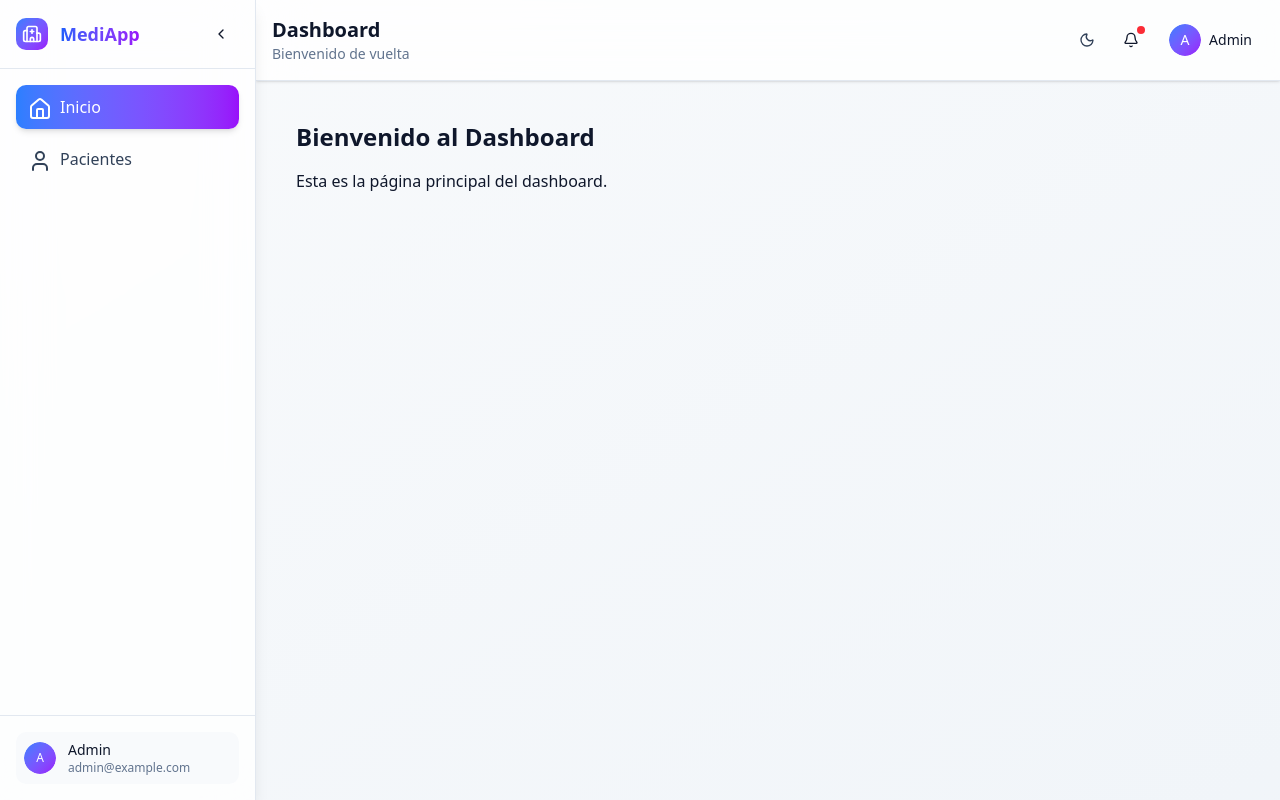
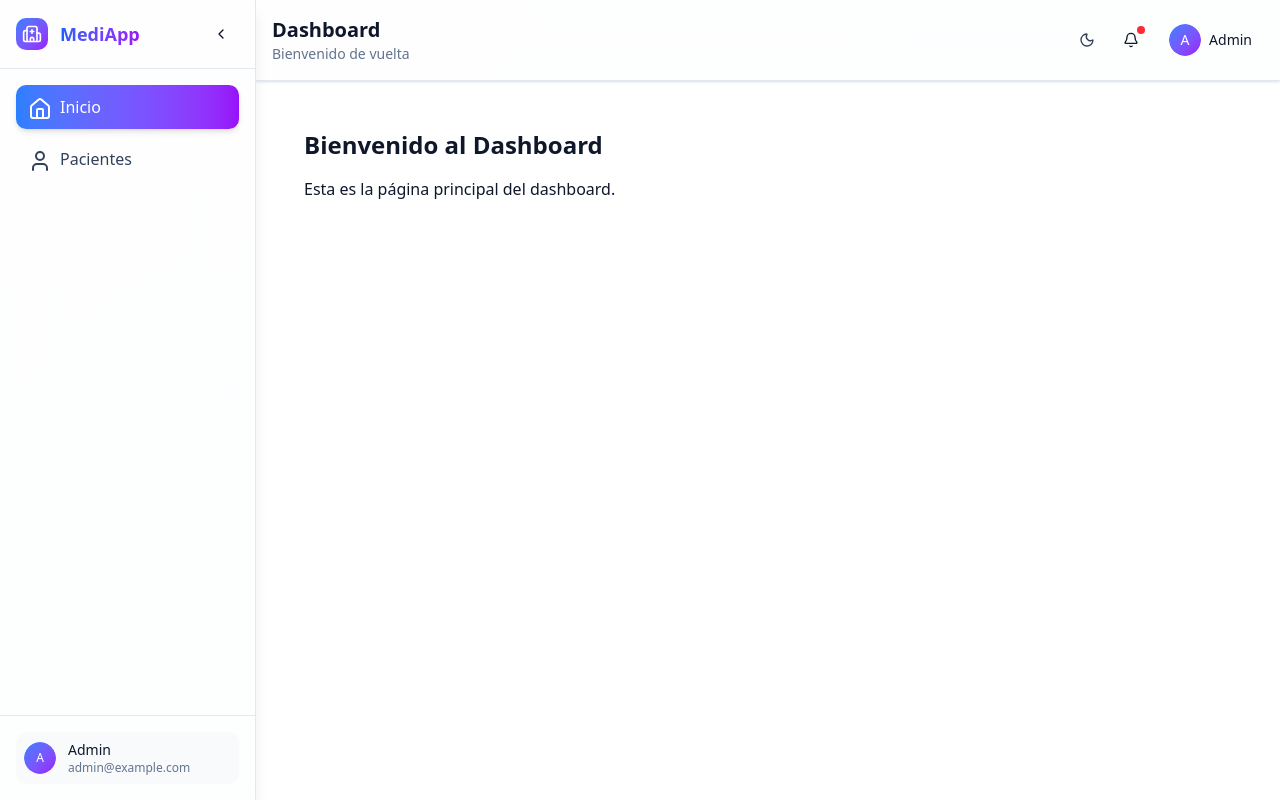
Before and after one commit to iLegalJm/agenda-front, a React (Vite) app: page /dashboard in a window 1280 px wide. Built offline with nearby package versions, Linux system fonts and the light colour scheme; sample sign-in values are in the browser's storage.

Commit message:
fix: mejorar el diseño del área de contenido principal en el layout del dashboard

```diff
--- a/src/layouts/DashboardLayout.tsx
+++ b/src/layouts/DashboardLayout.tsx
@@ -213,8 +213,8 @@ export default function DashboardLayout({ children }: { children: React.ReactNod
                 </header>
 
                 {/* Main Content Area */}
-                <main className="flex-1 p-4 sm:p-6 overflow-auto">
-                    <div className="max-w-7xl">
+                <main className="flex-1 p-4 sm:p-6 lg:p-8 overflow-y-auto bg-background transition-colors">
+                    <div className="max-w-7xl mx-auto pb-6">
                         {children}
                     </div>
                 </main>
```
